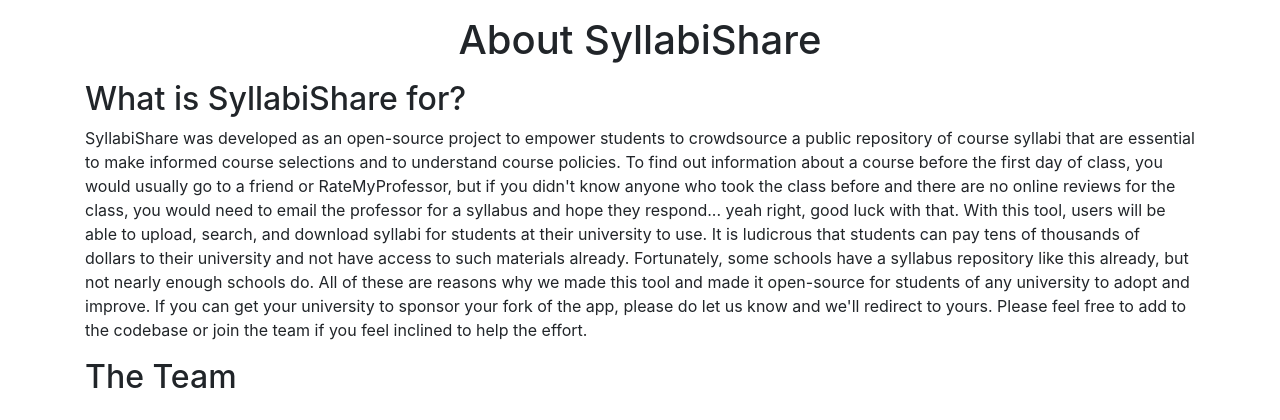
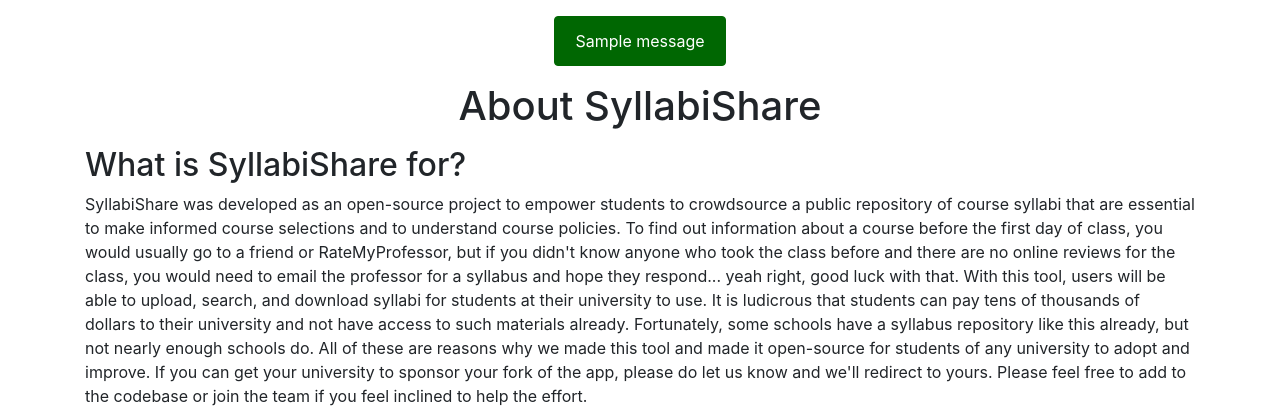
Before and after one commit to SyllabiShare/syllabi-share, a Django app: page /about/ in a window 1280 px wide. Shown: the part 56-476 px from the top of the page. Run offline with Django 3.2, Linux system fonts and the light colour scheme; tables that the repository leaves empty hold one stand-in row (values such as "Sample post"); one stand-in notice (Sample message) is shown; some libraries are stand-ins or nearby versions.

Commit message:
let's check for messages on every page! Probably won't break anything. Probably.

```diff
--- a/templates/base.html
+++ b/templates/base.html
@@ -27,6 +27,20 @@
   {% endif %}
 
   <div class="container my-3">
+    {% if messages %}
+      {% for message in messages %}
+        <div class="text-center">
+          {% if message.level == DEFAULT_MESSAGE_LEVELS.SUCCESS %}
+          <div class="alert d-inline-block success" role="alert">
+          {% else %}
+          <div class="alert d-inline-block warning" role="alert">
+          {% endif %}
+            {{ message }}
+          </div>
+        </div>
+      {% endfor %}
+    {% endif %}
+
     {% block content %}
     {% endblock %}
   </div>
```
Also changed, not shown: templates/base-deprecated.html (+14 -0 lines), templates/upload.html (+0 -14 lines).
